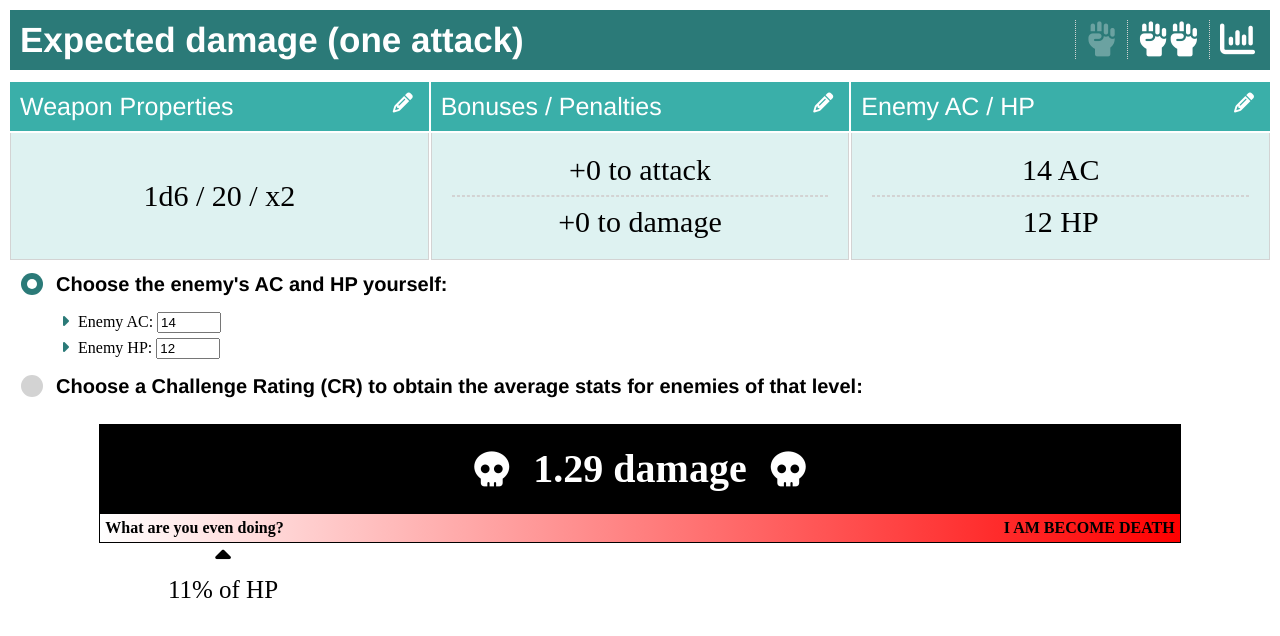
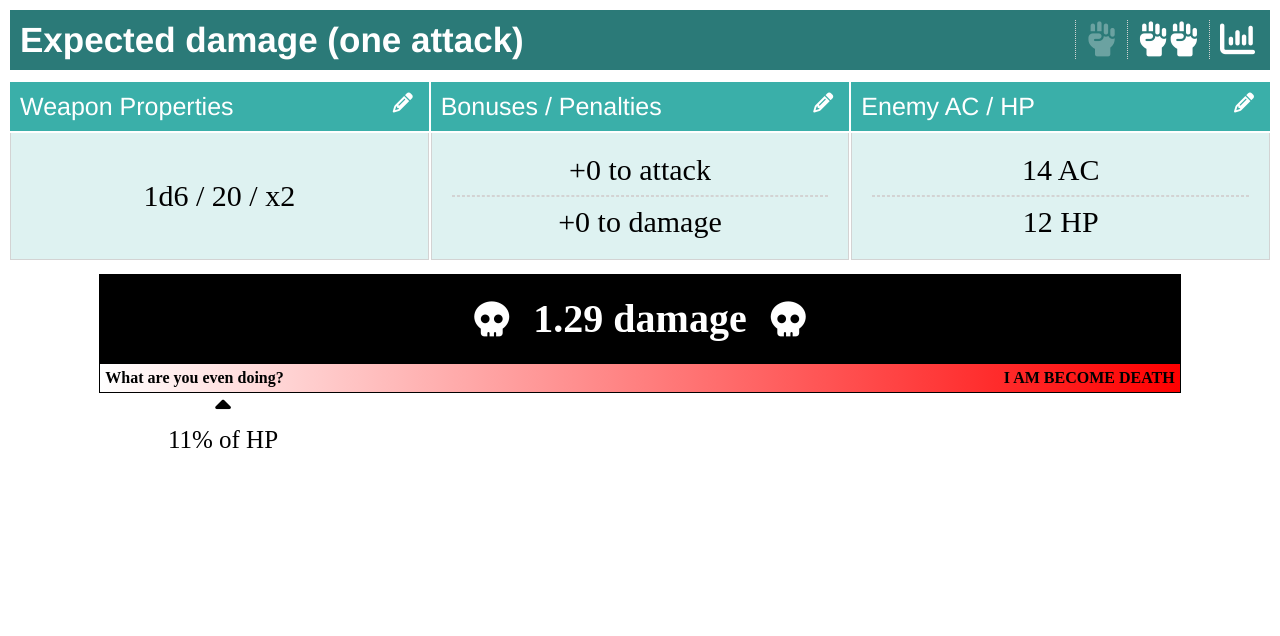
Before and after one commit to daoofdork/pf-weapon, a plain HTML site: page index.html in a window 1280 px wide. Drawn offline with Linux system fonts and the light colour scheme.

Commit message:
Add files via upload

```diff
--- a/index.html
+++ b/index.html
@@ -743,7 +743,7 @@ function colorChangeBack(id) {
             </li>
         </ul>
       </div>
-      <div id="collapser3" style="padding: 10px;">
+      <div id="collapser3" style="padding: 10px; display: none;">
         <label class="container">Choose the enemy's AC and HP yourself:
           <input type="radio" id="customAC" name="AC" value="customAC" onclick="calcDmg(); placeAC(); acFlip();" checked="checked">
           <span class="checkmark"></span>
@@ -772,7 +772,7 @@ function colorChangeBack(id) {
     </td>
   </tr>
   <tr>
-    <td colspan="3">
+    <td colspan="3" style="padding-top: 8px;">
       <div class="damDisplay">
         <i class="fa-solid fa-skull" style="color: white; font-size: 35px;"></i>
         <span id="result" style="font-size: 40px; color: white; margin: 20px;">1.29 damage</span>
```
